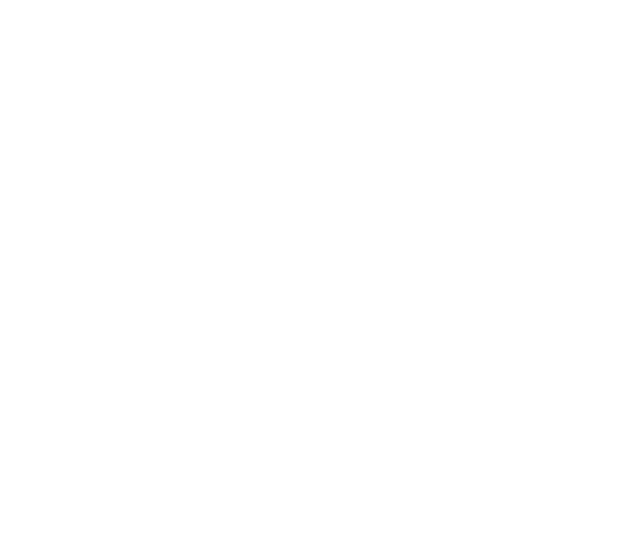
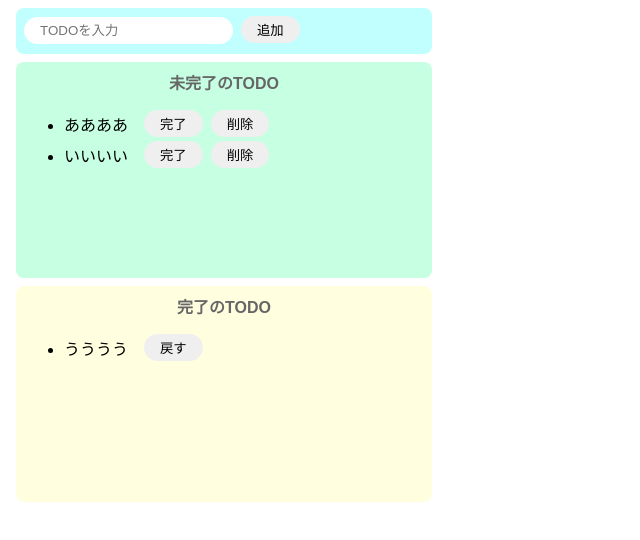
Before and after one commit to takamuu/React_todo_app, a React (Create React App) app: page / in a window 1280 px wide. Shown: the top 540 px of the page, without its empty margins (0-640 px from the left). Built offline with nearby package versions, Linux system fonts and the light colour scheme.

Commit message:
Add styles.css

```diff
--- a/src/App.jsx
+++ b/src/App.jsx
@@ -1,5 +1,37 @@
 import React from "react";
+import "./styles.css";
 
 export const App = () => {
-  return <div></div>;
-}
+  return (
+    <>
+      <div className="input-area">
+        <input placeholder="TODOを入力" />
+        <button>追加</button>
+      </div>
+      <div className="incomplete-area">
+        <p className="title">未完了のTODO</p>
+        <ul>
+          <div className="list-row">
+            <li>ああああ</li>
+            <button>完了</button>
+            <button>削除</button>
+          </div>
+          <div className="list-row">
+            <li>いいいい</li>
+            <button>完了</button>
+            <button>削除</button>
+          </div>
+        </ul>
+      </div>
+      <div className="complete-area">
+        <p className="title">完了のTODO</p>
+        <ul>
+          <div className="list-row">
+            <li>うううう</li>
+            <button>戻す</button>
+          </div>
+        </ul>
+      </div>
+    </>
+    );
+};
--- /dev/null
+++ b/src/styles.css
@@ -0,0 +1,67 @@
+body {
+  font-family: sans-serif;
+}
+
+input {
+  border-radius: 16px;
+  border: none;
+  padding: 6px 16px;
+  outline: none;
+}
+
+button {
+  border-radius: 16px;
+  border: none;
+  padding: 4px 16px;
+  margin-left: 8px;
+}
+
+button:hover {
+  background-color: #ff7fff;
+  color: #fff;
+  cursor: pointer;
+}
+
+li {
+  margin-right: 8px;
+}
+
+.input-area {
+  background-color: #c1ffff;
+  width: 400px;
+  height: 30px;
+  padding: 8px;
+  margin: 8px;
+  border-radius: 8px;
+}
+
+.incomplete-area {
+  background-color: #c6ffe2;
+  width: 400px;
+  min-height: 200px;
+  padding: 8px;
+  margin: 8px;
+  border-radius: 8px;
+}
+
+.complete-area {
+  background-color: #ffffe0;
+  width: 400px;
+  min-height: 200px;
+  padding: 8px;
+  margin: 8px;
+  border-radius: 8px;
+}
+
+.title {
+  text-align: center;
+  margin-top: 0;
+  font-weight: bold;
+  color: #666;
+}
+
+.list-row {
+  display: flex;
+  align-items: center;
+  padding-bottom: 4px;
+}
```
